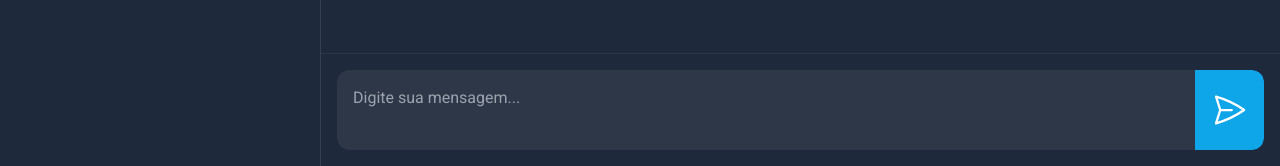
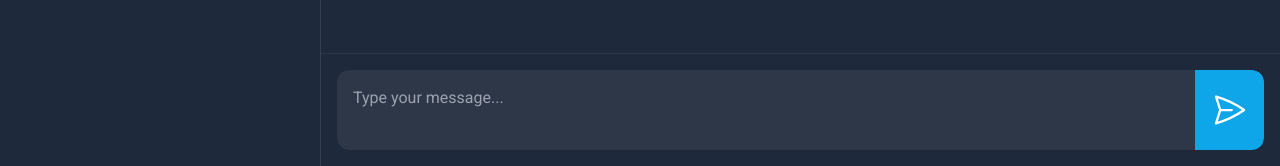
Before and after one commit to higorabreu/webchat-client, an Angular app: page / in a window 1280 px wide. Shown: the part 634-800 px from the top of the page. Built offline with nearby package versions, Linux system fonts and the light colour scheme.

Commit message:
style: adjust message-box max width

```diff
--- a/src/app/message-box/message-box.component.html
+++ b/src/app/message-box/message-box.component.html
@@ -2,14 +2,17 @@
     class="flex mb-4"
     [ngClass]="{
         'justify-end': isSent,
-        'justify-start': !isSent }">
+        'justify-start': !isSent
+    }">
     <div
-        class="relative max-w-xs p-4 rounded-lg shadow-md"
+        class="relative max-w-[50%] p-4 rounded-lg shadow-md"
         [ngClass]="{
             'bg-tertiary text-white': isSent,
             'bg-gray-100 text-black': !isSent,
             'rounded-br-none': isSent,
-            'rounded-bl-none': !isSent }">
-        <p>{{ message }}</p>
+            'rounded-bl-none': !isSent
+        }"
+    >
+        <p class="break-words">{{ message }}</p>
     </div>
 </div>
--- a/src/app/message-input-box/message-input-box.component.html
+++ b/src/app/message-input-box/message-input-box.component.html
@@ -3,7 +3,7 @@
         class="w-full h-auto p-4 bg-secondary border-none text-white placeholder-gray-400 focus:outline-none resize-none rounded-l-xl shadow-md"
         maxlength="500"
         [(ngModel)]="message"
-        placeholder="Digite sua mensagem..."
+        placeholder="Type your message..."
         (keydown)="handleKeydown($event)"></textarea>
     <button
         (click)="sendMessage()"
```
